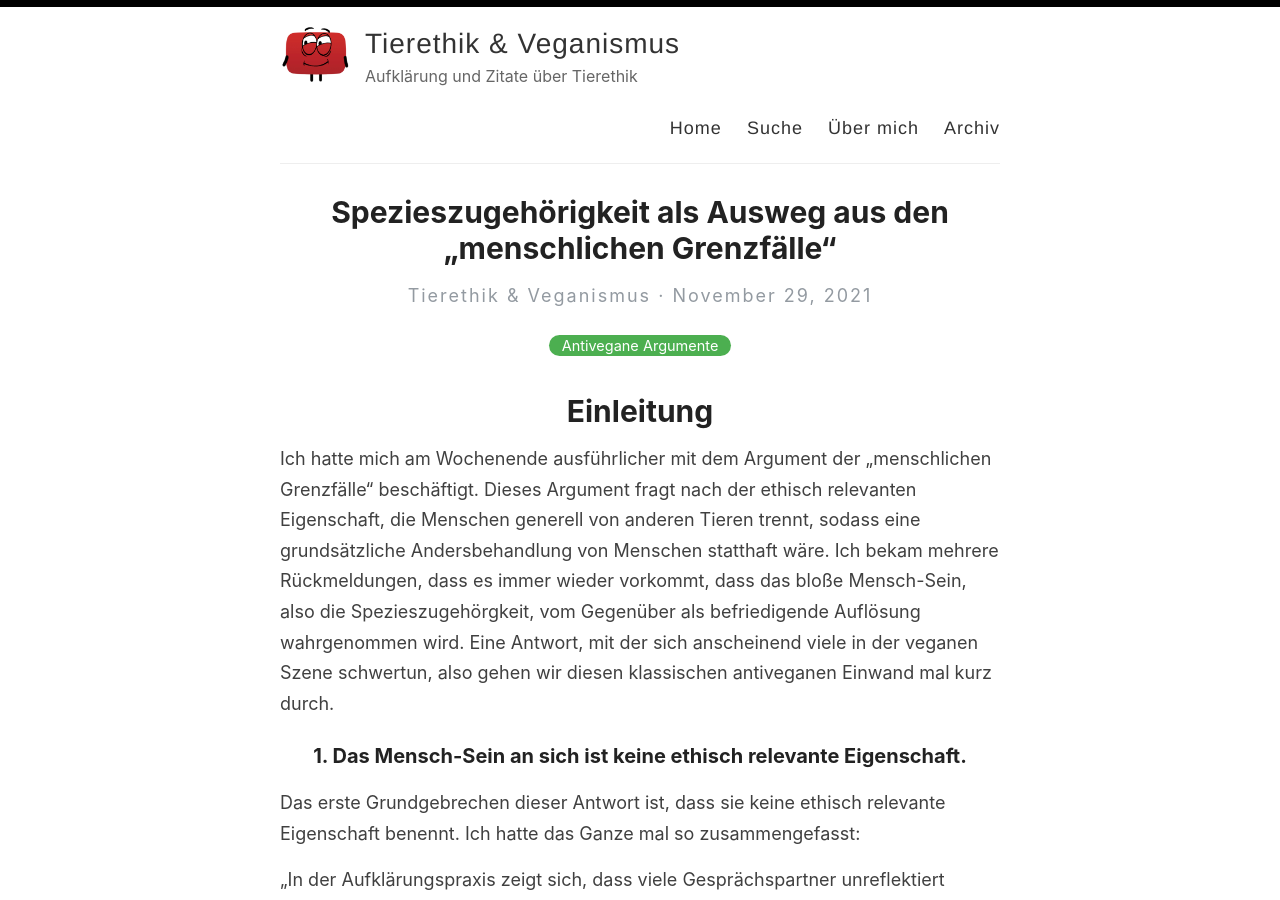
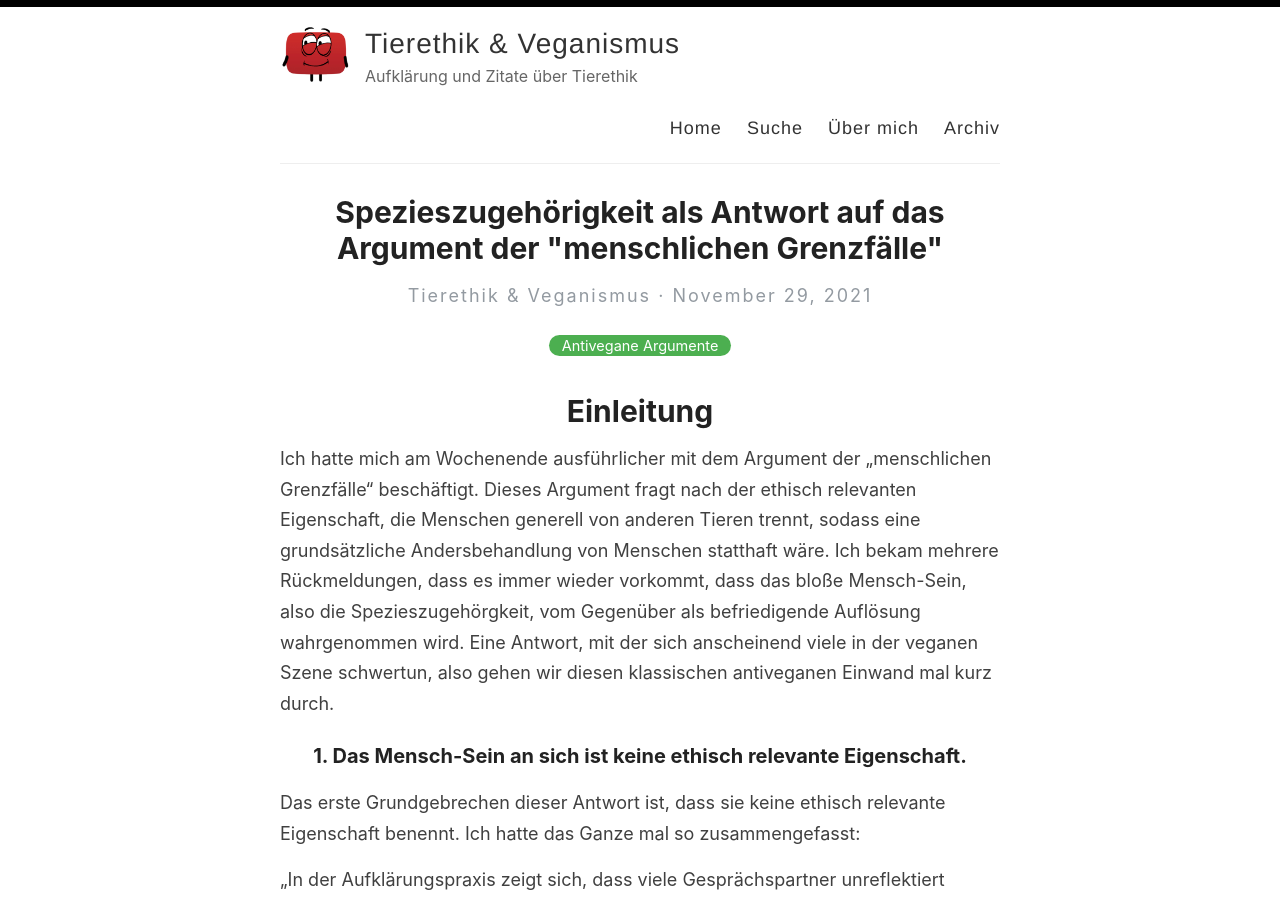
Before and after one commit to tierethik-veganismus/tierethik-veganismus.github.io, a Jekyll site: the page built from _posts/2021-11-29-Blosses-Mensch-sein.md, in a window 1280 px wide and 900 px high. Built offline with Jekyll 4.4.1, drawn with Linux system fonts in a browser that asks for light colours; some of the changed text lies outside the part shown.

Commit message:
Korrigiere Titel und letzte Kapitelüberschrift

```diff
--- a/_posts/2021-11-29-Blosses-Mensch-sein.md
+++ b/_posts/2021-11-29-Blosses-Mensch-sein.md
@@ -1,6 +1,6 @@
 ---
 layout: post
-title: Spezieszugehörigkeit als Ausweg aus den „menschlichen Grenzfälle“
+title: Spezieszugehörigkeit als Antwort auf das Argument der "menschlichen Grenzfälle"
 categories: [Antivegane Argumente]
 excerpt: "Ich hatte mich am Wochenende ausführlicher mit dem Argument der „menschlichen Grenzfälle“ beschäftigt. Dieses Argument fragt nach der ethisch relevanten Eigenschaft, die Menschen generell von anderen Tieren trennt, sodass eine grundsätzliche Andersbehandlung von Menschen statthaft wäre. Ich bekam mehrere Rückmeldungen, dass es immer wieder vorkommt, dass das bloße Mensch-Sein, also die Spezieszugehörgkeit, vom Gegenüber als befriedigende Auflösung wahrgenommen wird. Eine Antwort, mit der sich anscheinend viele in der veganen Szene schwertun, also gehen wir diesen klassischen antiveganen Einwand mal kurz durch."
 
```
Also changed, not shown: other parts of _posts/2021-11-29-Blosses-Mensch-sein.md (+1 -1 lines).
